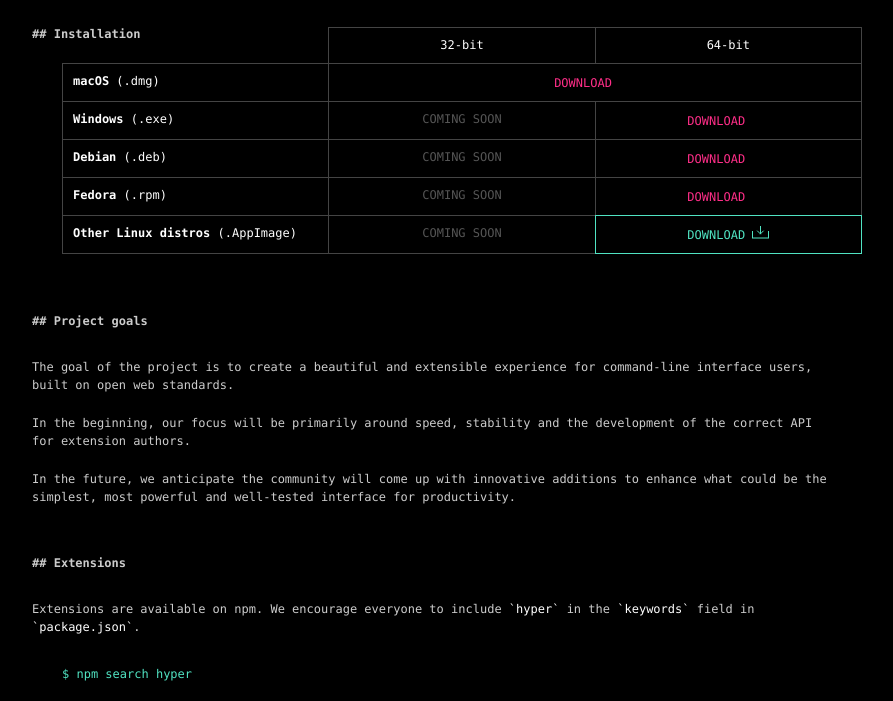
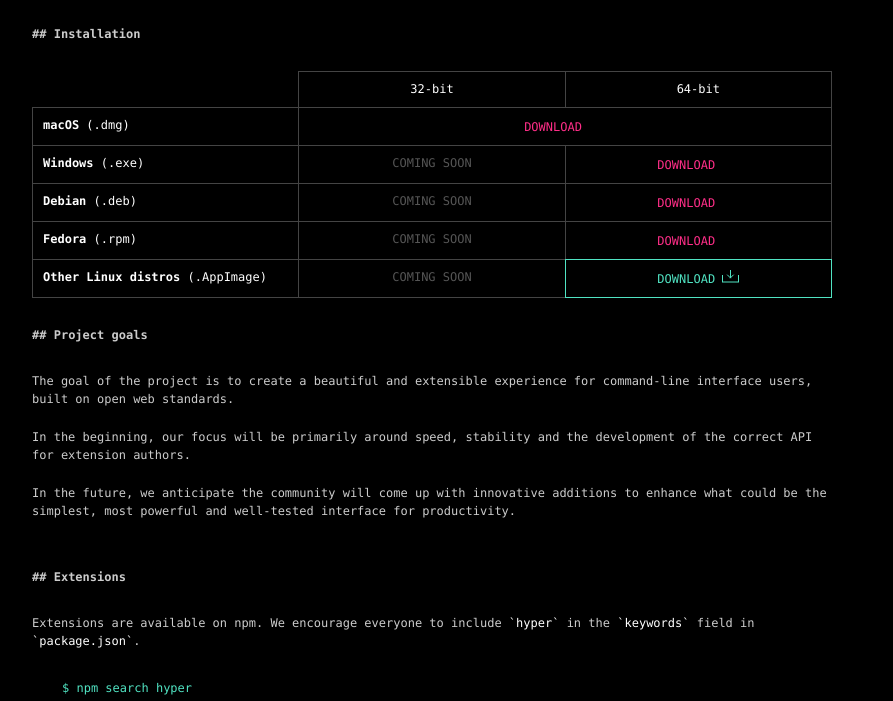
Before and after one commit to vercel/hyper-website, a website: page index.html in a window 1280 px wide. Shown: the part 803-1504 px from the top of the page, without its empty margins (208-1101 px from the left). Drawn offline with Linux system fonts and the light colour scheme.

Commit message:
Remove unnecessary margins

```diff
--- a/index.html
+++ b/index.html
@@ -309,7 +309,6 @@
       #content table {
         width: 100%;
         border-collapse: collapse;
-        margin: 30px;
       }
 
       #content td > table {
@@ -432,10 +431,6 @@
 
       #content p b {
         color: #fff;
-      }
-
-      #content .offset-header {
-        margin-top: -44px;
       }
 
       @media screen and (max-height: 500px) {
```
